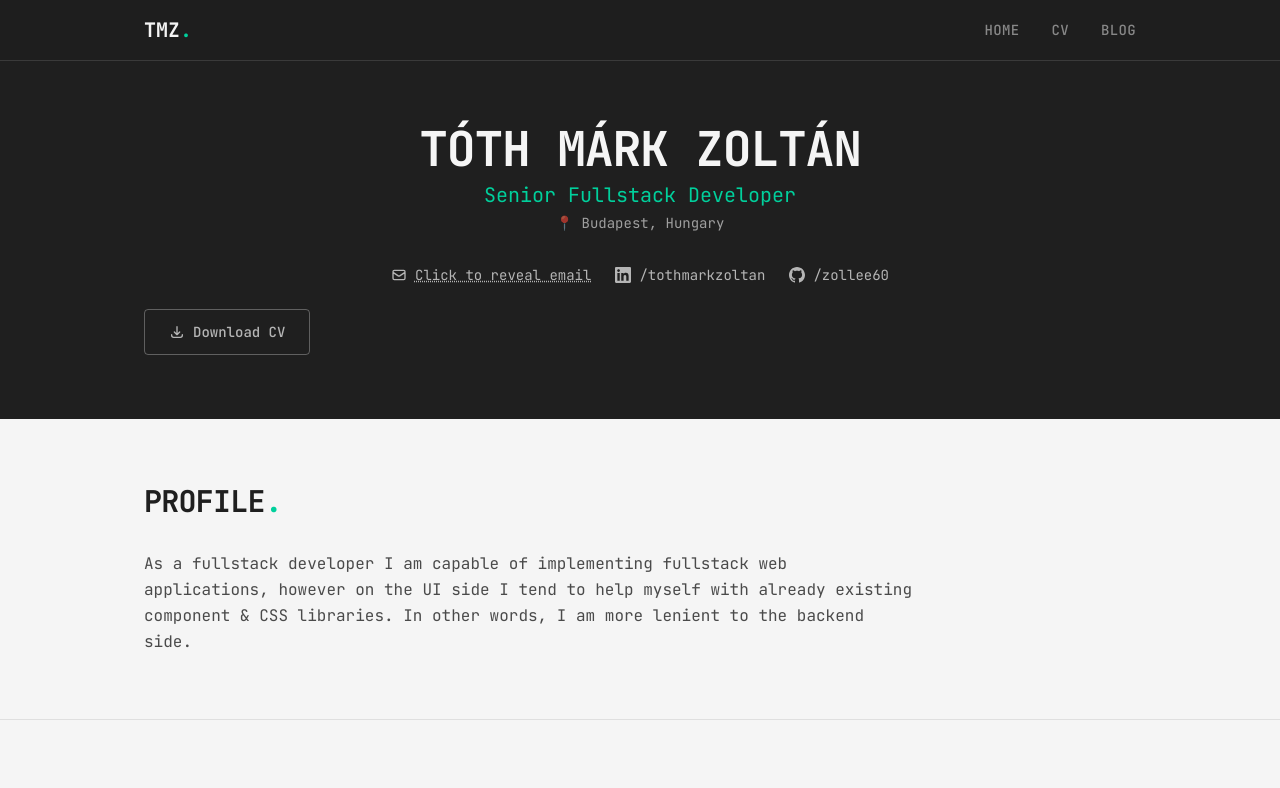
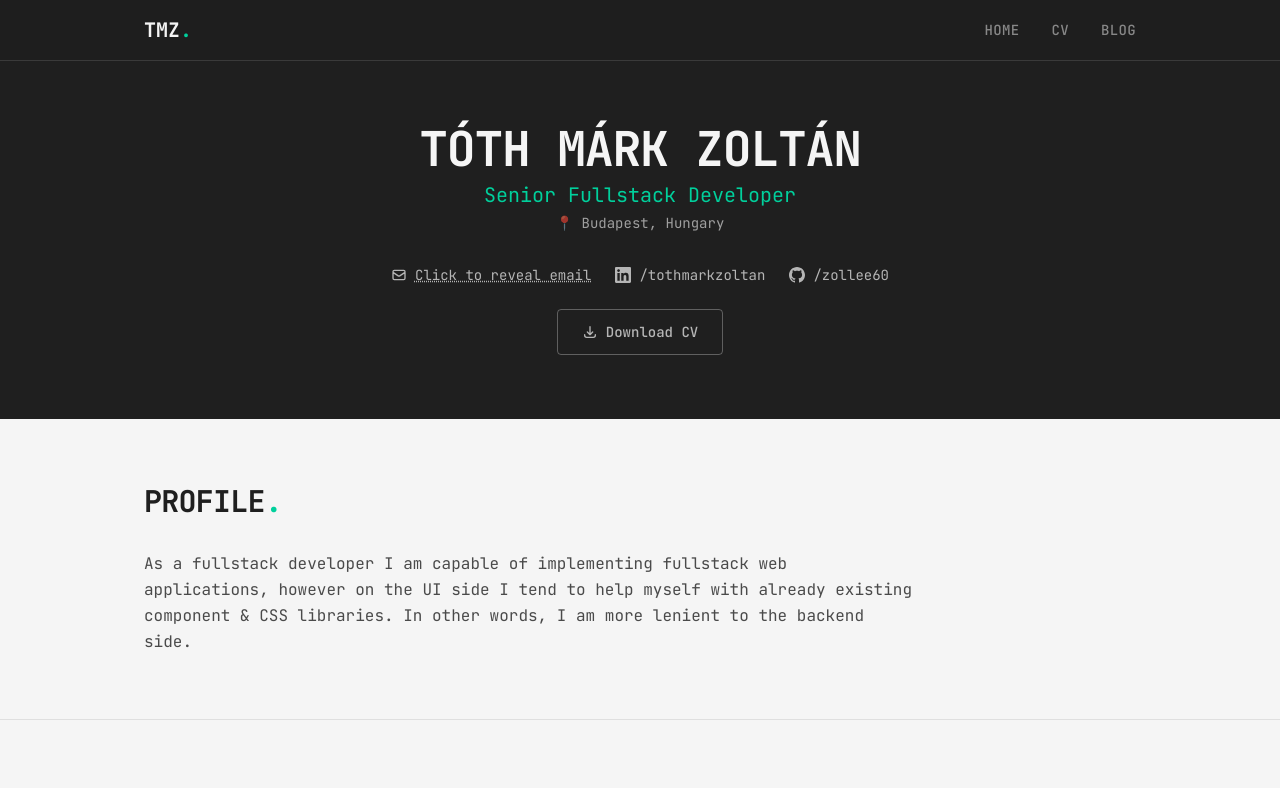
Before and after one commit to zollee60/personal-site, a SvelteKit app: page /cv in a window 1280 px wide. Shown: the top 788 px of the page. Built offline with nearby package versions, Linux system fonts and the light colour scheme.

Commit message:
fix: center download button

```diff
--- a/src/routes/cv/+page.svelte
+++ b/src/routes/cv/+page.svelte
@@ -128,7 +128,7 @@
 			</div>
 
 			<!-- Download CV Button -->
-			<div class="mt-6">
+			<div class="mt-6 text-center">
 				{#if cvUnlocked}
 					<a
 						href="{base}/cv_26_en.pdf"
```
